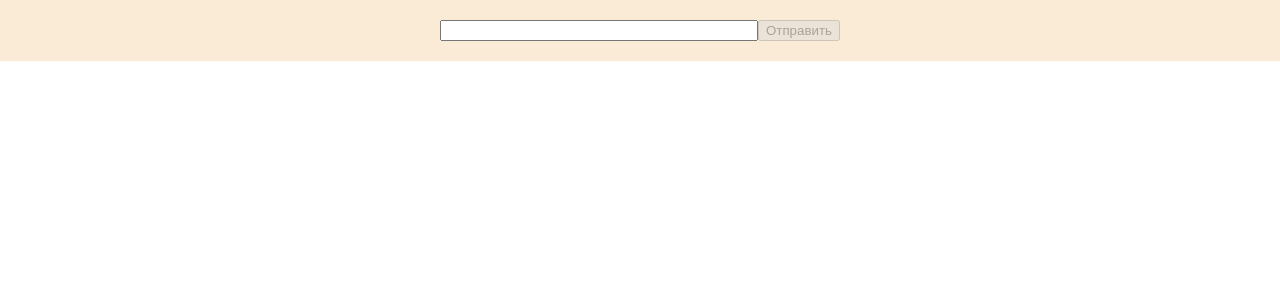
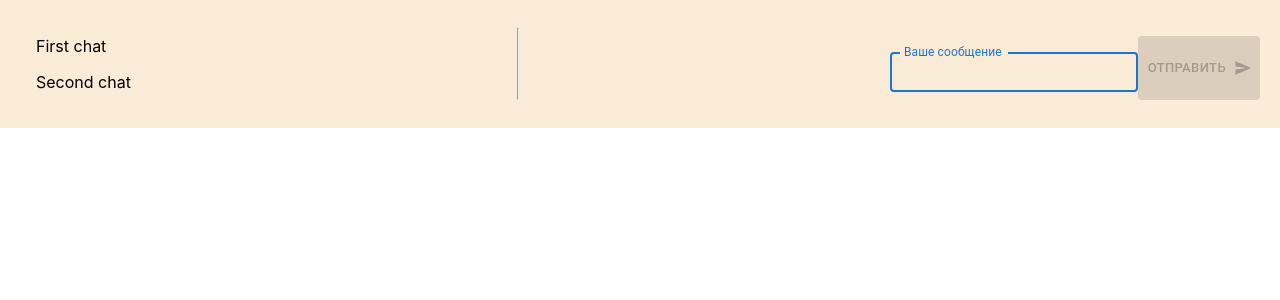
Before and after one commit to Befinda/reactjsgb, a React app: page /chats/1 in a window 1280 px wide. Shown: the top 300 px of the page. Built offline with nearby package versions, Linux system fonts and the light colour scheme.

Commit message:
добавлены компоненты из Material UI

```diff
--- a/package.json
+++ b/package.json
@@ -6,6 +6,7 @@
   "dependencies": {
     "@emotion/react": "^11.10.4",
     "@emotion/styled": "^11.10.4",
+    "@mui/icons-material": "^5.10.6",
     "@mui/material": "^5.10.6",
     "eslint": "^8.23.1",
     "gh-pages": "^4.0.0",
--- a/src/App.css
+++ b/src/App.css
@@ -1,5 +1,6 @@
 .App {
   text-align: center;
+  display: flex;
 }
 
 .App-logo {
@@ -36,3 +37,6 @@
     transform: rotate(360deg);
   }
 }
+.listChats{
+  float: left;
+}
--- a/src/App.tsx
+++ b/src/App.tsx
@@ -1,13 +1,19 @@
+import { List, ListItem } from '@mui/material';
 import { useEffect, useState, FC } from 'react';
 import './App.css';
 import { Form } from './components/Form/Form';
 import { MessageList } from './components/Message/MessageList';
-import { Message, Messages } from './types';
+import { Chats, Message, Messages } from './types';
 // import { FormClass } from './components/FormClass';
 
 export const App: FC = () => {
   const [messages, setMesssages] = useState<Messages>([]);
+  const [chats, setChats] = useState<Chats>([
+    { id: 1, name: 'First chat' },
+    { id: 2, name: 'Second chat' },
+  ]);
 
+  console.log(chats);
   const addMessage = (newMessage: Message) => {
     setMesssages((prevMessages) => [...prevMessages, newMessage]);
   };
@@ -27,9 +33,16 @@ export const App: FC = () => {
   }, [messages]);
   return (
     <div className="App">
-      <MessageList messages={messages} />
-      <Form addMessage={addMessage} />
-
+      <List className="listChats">
+        {chats.map((chat, id) => (
+          <ListItem key={id}>{chat.name}</ListItem>
+        ))}
+      </List>
+      <hr />
+      <div>
+        <MessageList messages={messages} />
+        <Form addMessage={addMessage} />
+      </div>
       {/* <FormClass /> */}
     </div>
   );
--- a/src/components/Form/Form.module.css
+++ b/src/components/Form/Form.module.css
@@ -10,6 +10,7 @@
   .formmesInput{
     flex-grow: 1;
   }
-  .formmesBtn{
-    cursor: pointer;
-  }
+/* .formmesbtn{
+  margin-top: 16px;
+    margin-bottom: 8px;
+} */
--- a/src/components/Form/Form.tsx
+++ b/src/components/Form/Form.tsx
@@ -1,6 +1,8 @@
 import React, { FC, useState } from 'react';
 import { Message } from 'src/types';
-
+import Button from '@mui/material/Button';
+import SendIcon from '@mui/icons-material/Send';
+import TextField from '@mui/material/TextField';
 import style from './Form.module.css';
 
 interface FormProps {
@@ -17,26 +19,36 @@ export const Form: FC<FormProps> = ({ addMessage }) => {
       value,
     });
     setValue('');
+    // document.getElementById<HTMLInputElement>("outlined-basic").autoFocus = true;
   };
 
   return (
     <form onSubmit={handleSubmit} className={style.formmes}>
       <div className={style.wrap}>
-        <input
+        <TextField
+          margin="normal"
+          id="outlined-basic"
+          label="Ваше сообщение"
+          variant="outlined"
+          defaultValue="Small"
+          size="small"
+          value={value}
+          data-testid="input"
+          autoFocus
+          onChange={(e) => setValue(e.target.value)}
           className={style.formmesInput}
-          type="text"
-          value={value}
-          onChange={(e) => setValue(e.target.value)}
-          data-testid="input"
         />
-        <button
-          className={style.formmesBtn}
-          type="submit"
+        <Button
+          variant="contained"
+          endIcon={<SendIcon />}
           disabled={!value}
           data-testid="button"
+          // className={style.formmesbtn}
+          type="submit"
+          size="small"
         >
           Отправить
-        </button>
+        </Button>
       </div>
     </form>
   );
--- a/src/components/Message/MessageList.module.css
+++ b/src/components/Message/MessageList.module.css
@@ -3,7 +3,7 @@
     word-wrap: break-word;
     margin: 0 auto;
     max-width: 400px;
-    list-style: none;
+    /* list-style: none; */
   }
   .bot{
     font-style: italic;
--- a/src/components/Message/MessageList.tsx
+++ b/src/components/Message/MessageList.tsx
@@ -1,6 +1,7 @@
 import style from './MessageList.module.css';
 import { FC } from 'react';
 import { Message } from 'src/types';
+import { List, ListItem } from '@mui/material';
 
 interface MessageListProps {
   messages: Message[];
@@ -8,16 +9,16 @@ interface MessageListProps {
 
 export const MessageList: FC<MessageListProps> = ({ messages }) => {
   return (
-    <ul className={style.message}>
+    <List className={style.message}>
       {messages.map((message, idx) => (
-        <li
+        <ListItem
           key={idx}
           className={message.author === 'BOT' ? style.bot : ''}
           data-testid="itemlist"
         >
           {message.author}: {message.value}
-        </li>
+        </ListItem>
       ))}
-    </ul>
+    </List>
   );
 };
```
Also changed, not shown: src/types.ts (+7 -0 lines), 1 other file (tests, documents, lock files or other folders).
